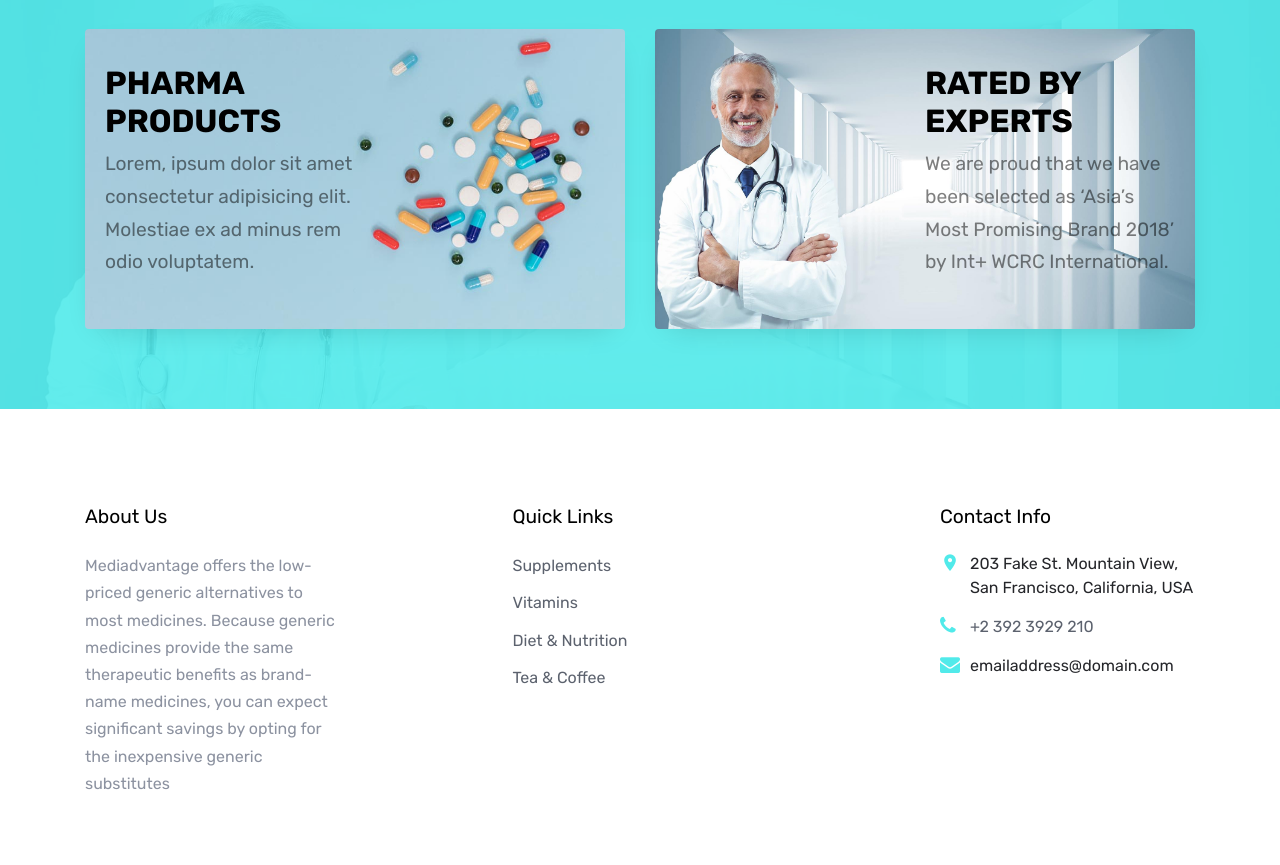
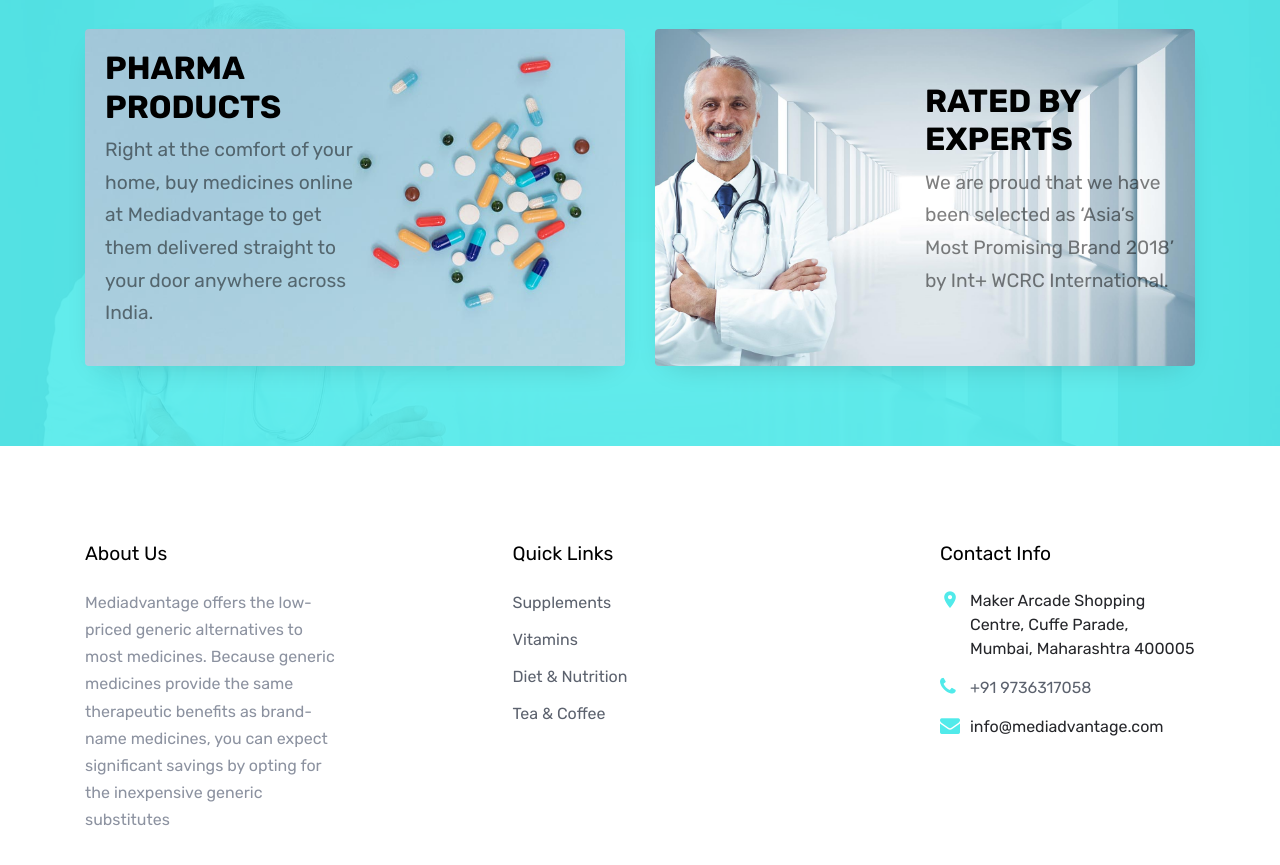
Before and after one commit to mediadvantage/mediadvantage.github.io, a plain HTML site: page cart.html in a window 1280 px wide. Shown: the part 1280-2145 px from the top of the page. Drawn offline with Linux system fonts and the light colour scheme; files whose address does not match are found by name.

Commit message:
Update cart.html

```diff
--- a/cart.html
+++ b/cart.html
@@ -237,7 +237,8 @@
             <a href="#" class="banner-1 h-100 d-flex" style="background-image: url('images/bg_1.jpg');">
               <div class="banner-1-inner align-self-center">
                 <h2>Pharma Products</h2>
-                <p>Lorem, ipsum dolor sit amet consectetur adipisicing elit. Molestiae ex ad minus rem odio voluptatem.
+                <p>Right at the comfort of your home, buy medicines online at Mediadvantage to get them
+				delivered straight to your door anywhere across India.
                 </p>
               </div>
             </a>
@@ -280,13 +281,13 @@
             </ul>
           </div>
 
-          <div class="col-md-6 col-lg-3">
+         <div class="col-md-6 col-lg-3">
             <div class="block-5 mb-5">
               <h3 class="footer-heading mb-4">Contact Info</h3>
               <ul class="list-unstyled">
-                <li class="address">203 Fake St. Mountain View, San Francisco, California, USA</li>
-                <li class="phone"><a href="tel://23923929210">+2 392 3929 210</a></li>
-                <li class="email">emailaddress@domain.com</li>
+                <li class="address">Maker Arcade Shopping Centre, Cuffe Parade, Mumbai, Maharashtra 400005</li>
+                <li class="phone"><a href="tel://23923929210">+91 9736317058</a></li>
+                <li class="email">info@mediadvantage.com</li>
               </ul>
             </div>
 
```
